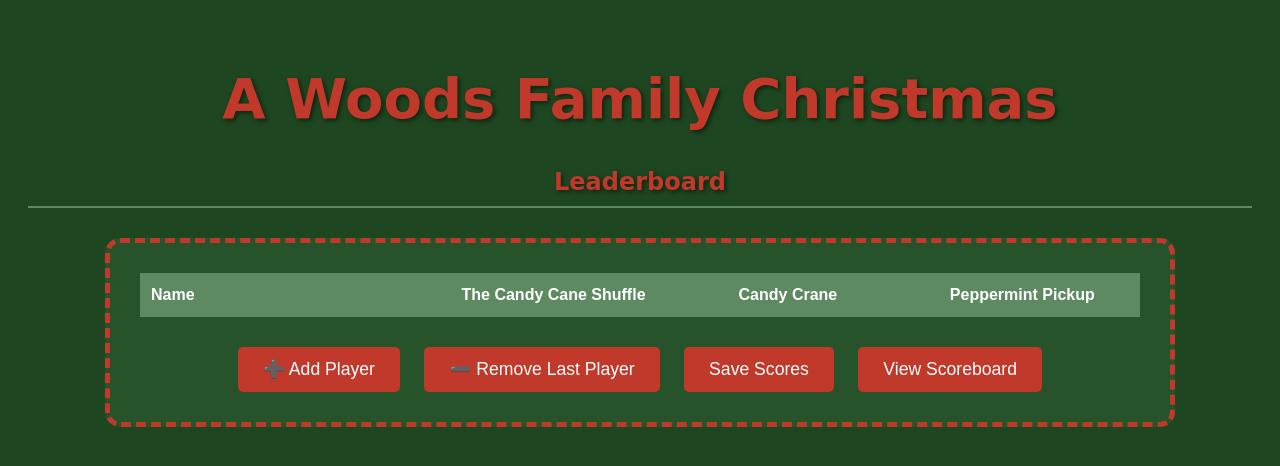
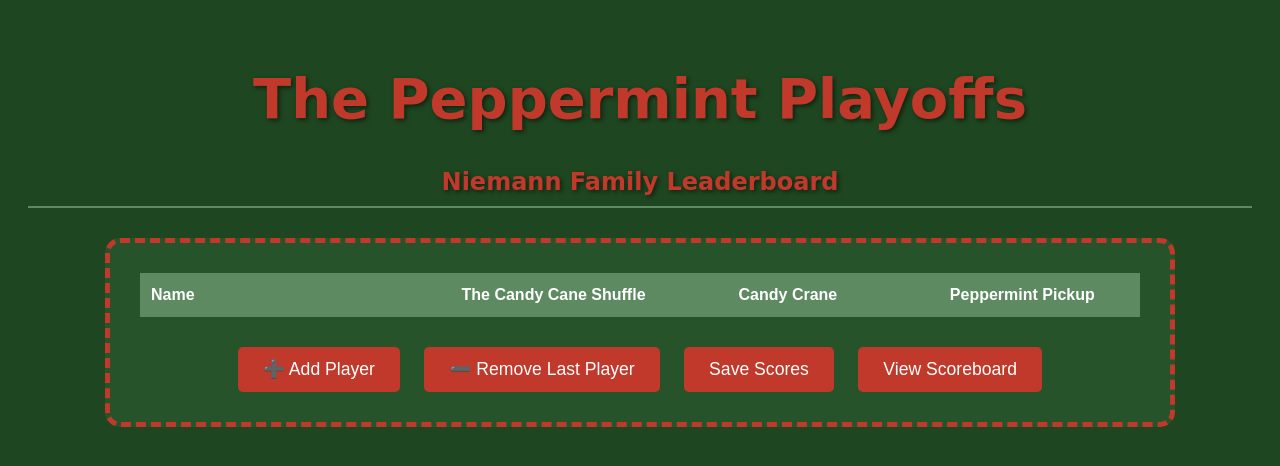
Before and after one commit to dergnermann/holiday-scoreboard, a plain HTML site: page index.html in a window 1280 px wide. Drawn offline with Linux system fonts and the light colour scheme; no server answers.

Commit message:
Update index.html
niemann name change

```diff
--- a/index.html
+++ b/index.html
@@ -3,14 +3,14 @@
 <head>
     <meta charset="UTF-8">
     <meta name="viewport" content="width=device-width, initial-scale=1.5">
-    <title>A Woods Family Christmas Scoreboard</title>
+    <title>The Peppermint Playoffs Scoreboard</title>
     <link rel="stylesheet" href="style.css">
 </head>
 <body>
 
     <header>
-        <h1>A Woods Family Christmas</h1>
-        <h2>Leaderboard</h2>
+        <h1>The Peppermint Playoffs</h1>
+        <h2>Niemann Family Leaderboard</h2>
     </header>
 
     <div id="input-screen">
```
